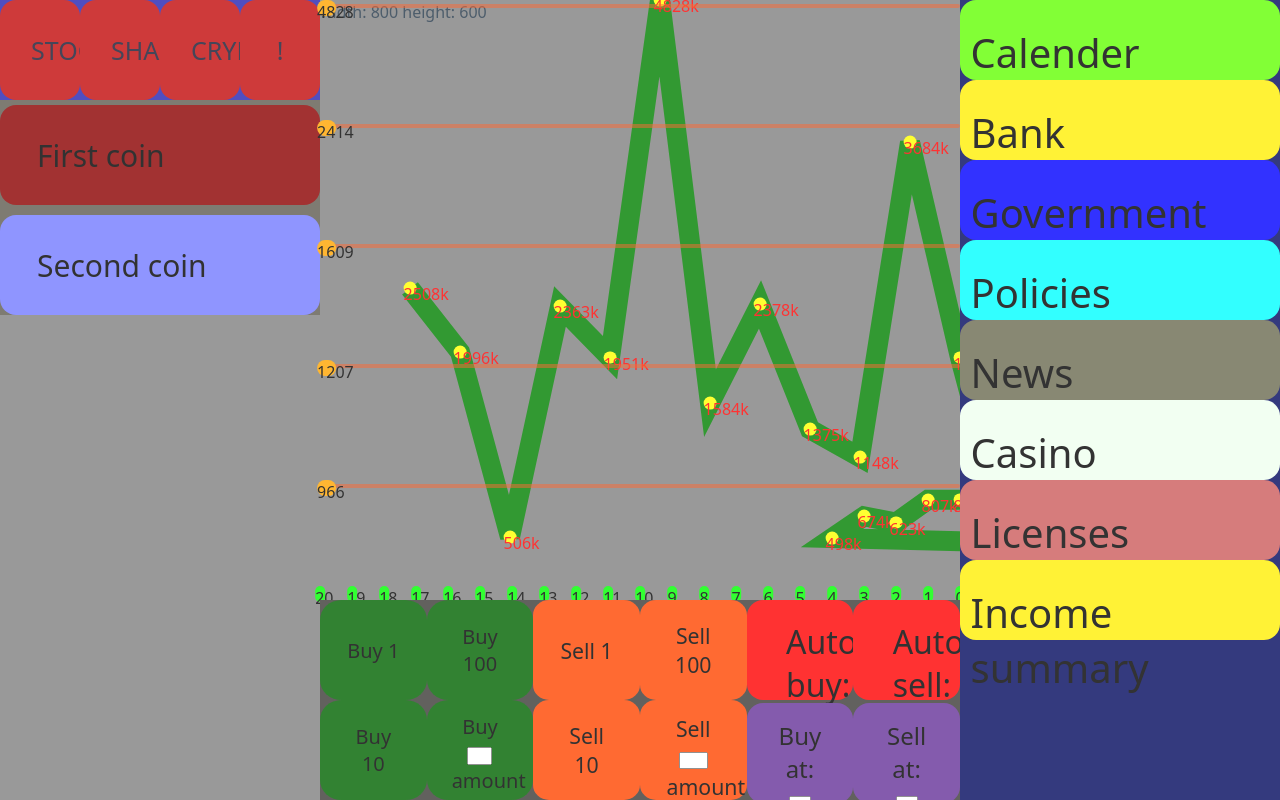
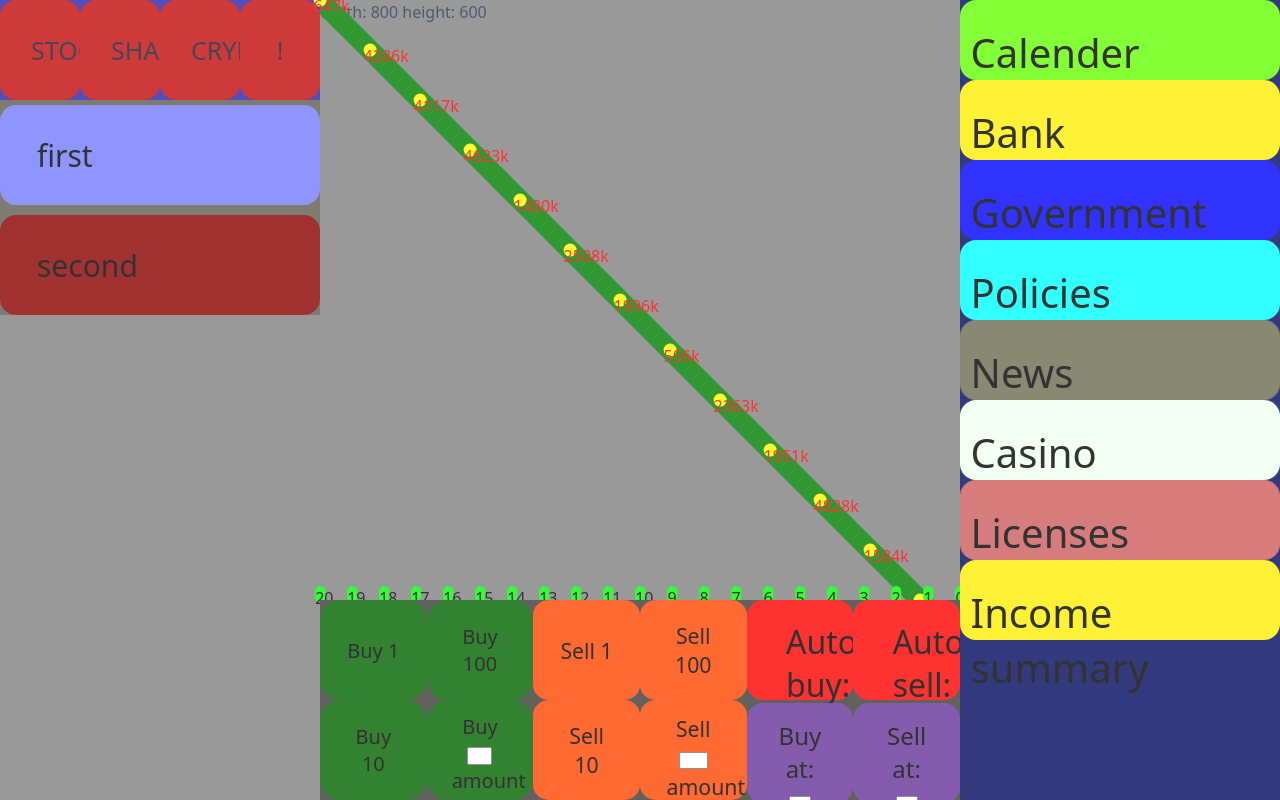
Before and after one commit to luddebudde/superb-transactions, a React (Vite) app: page / in a window 1280 px wide. Built offline with nearby package versions, Linux system fonts and the light colour scheme.

Commit message:
Worked on having multiple currencies at once

```diff
--- a/src/basic.tsx
+++ b/src/basic.tsx
@@ -15,7 +15,5 @@ export const convertPrefix: string = (value: number) => {
   // Fix so that 100s work as well
   const selectedPrefix = prefixes[Math.floor(stringified.length / 3)];
 
-  console.log(stringified, selectedPrefix);
-
   return stringified.concat(selectedPrefix);
 };
--- a/src/main.tsx
+++ b/src/main.tsx
@@ -1,40 +1,22 @@
-import { StrictMode } from "react";
+// import { StrictMode } from "react";
 import { createRoot } from "react-dom/client";
 import "./index.css";
 import { ScreenHandler } from "./react/ScreenHandler.tsx";
 
+export type Vec2 = {
+  x: number;
+  y: number;
+};
+
 const prepareGame = () => {
   createRoot(document.getElementById("root")!).render(
-    <StrictMode>
-      <ScreenHandler />
-    </StrictMode>,
+    // <StrictMode>
+    <ScreenHandler />,
+    // </StrictMode>,
   );
 };
 
 prepareGame();
-
-export type GraphPoint = {
-  id: number;
-  pos: {
-    x: number;
-    y: number;
-  };
-  scale: number;
-  value: number;
-  color: string;
-};
-
-const funCoin = {
-  id: "funCoin",
-  value: 5,
-  points: new Array(5),
-};
-
-funCoin.points.push(1);
-funCoin.points.push(1);
-
-console.log(funCoin);
-const coins = [funCoin];
 
 // const
 
--- a/src/react/currencySelection.tsx
+++ b/src/react/currencySelection.tsx
@@ -1,13 +1,98 @@
-import { useCurrency } from "./test.tsx";
+import { useEffect, useState } from "react";
+import { random } from "../basic.tsx";
+import { pointCount } from "./stockGraph.tsx";
+import { CurrencyContext, useCurrency } from "./test.tsx";
+import type { Vec2 } from "../main.tsx";
 
-export const currencies = [
-  { id: "firstCoin", label: "First coin", graph: {} },
-  { id: "secondCoin", label: "Second coin", graph: {} },
-];
+type Currency = {
+  id: number;
+  label: string;
+  pos: Vec2;
+  points: {
+    id: number;
+    pos: Vec2;
+    scale: number;
+    color: string;
+    value: number;
+  };
+  yValues: yValue;
+};
+
+type yValue = {
+  id: number;
+  pos: Vec2;
+  color: string;
+  value: number;
+  scale: number;
+};
+
+export const CurrencyProvider = ({ children }) => {
+  const [currencies, setCurrencies] = useState<Currency[]>([]);
+  const [selectedCurrency, setSelectedCurrency] = useState({
+    points: [],
+    yValues: [],
+  });
+  const [yValues, setYValues] = useState<yValue[]>([]);
+  const [points, setPoints] = useState(
+    Array.from({ length: pointCount }, (_, i) => ({
+      id: i,
+      pos: { x: 50 * i, y: 50 * i },
+      scale: 1,
+      color: "yellow",
+      value: random(0, 5000),
+    })),
+  );
+
+  const createCurrency = (label: string) => {
+    const newCurrency = {
+      id: label,
+      label,
+      points,
+      setPoints,
+      yValues,
+      setYValues,
+    };
+
+    setSelectedCurrency(newCurrency);
+    setCurrencies((prev) => [...prev, newCurrency]);
+  };
+
+  return (
+    <CurrencyContext.Provider
+      value={{
+        currencies,
+        createCurrency,
+        selectedCurrency,
+        setSelectedCurrency,
+      }}
+    >
+      {children}
+    </CurrencyContext.Provider>
+  );
+};
 
 export const CurrencySelection = () => {
   // const [selectedCurrency, setSelectedCurrency] = useState("firstCoin");
   const { selectedCurrency, setSelectedCurrency } = useCurrency();
+  const { currencies, createCurrency } = useCurrency();
+
+  useEffect(() => {
+    const initialCurrencies = ["first", "second"].map((label) => ({
+      id: label,
+      label,
+      points: Array.from({ length: pointCount }, (_, i) => ({
+        id: i,
+        pos: { x: 50 * i, y: 50 * i },
+        scale: 1,
+        color: "yellow",
+        value: random(0, 5000),
+      })),
+    }));
+
+    ["first", "second"].forEach((label) => {
+      createCurrency(label);
+    });
+  }, []);
 
   return (
     <div id={"stockSide"}>
@@ -34,9 +119,11 @@ export const CurrencySelection = () => {
           <button
             key={c.id}
             className={
-              "currencyButton " + (selectedCurrency === c.id ? "active" : "")
+              "currencyButton " + (selectedCurrency === c ? "active" : "")
             }
-            onClick={() => setSelectedCurrency(c.id)}
+            onClick={() => {
+              setSelectedCurrency(c);
+            }}
           >
             {c.label}
           </button>
--- a/src/react/mainScreen.tsx
+++ b/src/react/mainScreen.tsx
@@ -1,8 +1,7 @@
 import { useEffect, useRef, useState } from "react";
 import { StockGraph } from "./stockGraph.tsx";
 import { TransactionArea } from "./transactionArea.tsx";
-import { CurrencySelection } from "./currencySelection.tsx";
-import { CurrencyProvider } from "./test.tsx";
+import { CurrencyProvider, CurrencySelection } from "./currencySelection.tsx";
 
 export type Props = {
   setCurrentMenu: React.Dispatch<React.SetStateAction<"main" | "bank">>;
@@ -35,9 +34,9 @@ export const MainScreen = ({ setCurrentMenu }: Props) => {
           overflow: "hidden",
         }}
       >
-        <StockGraph></StockGraph>
         <CurrencyProvider>
           <CurrencySelection></CurrencySelection>
+          <StockGraph></StockGraph>
         </CurrencyProvider>
         {/*<div id={"stockSide"}>*/}
         {/*  <div id={"currencySelection"} className="currencySelectionBar">*/}
--- a/src/react/stockGraph.tsx
+++ b/src/react/stockGraph.tsx
@@ -1,26 +1,31 @@
 import { useEffect, useRef, useState } from "react";
 import { convertPrefix, random, world } from "../basic.tsx";
-import { currencies } from "./currencySelection.tsx";
+import { useCurrency } from "./test.tsx";
+
+export const pointCount = 21;
 
 export const StockGraph = () => {
-  const pointCount = 21;
-
   const graphRef = useRef<HTMLDivElement | null>(null);
   const [graphSize, setGraphSize] = useState({ width: 0, height: 0 });
-  const [points, setPoints] = useState(
-    Array.from({ length: pointCount }, (_, i) => ({
-      id: i,
-      pos: {
-        x: 50 * i,
-        y: 50 * i,
-      },
-      scale: 1,
-      color: "yellow",
-      value: random(0, 5000),
-    })),
-  );
+  // const [points, setPoints] = useState(
+  //   Array.from({ length: pointCount }, (_, i) => ({
+  //     id: i,
+  //     pos: {
+  //       x: 50 * i,
+  //       y: 50 * i,
+  //     },
+  //     scale: 1,
+  //     color: "yellow",
+  //     value: random(0, 5000),
+  //   })),
+  // );
   const [xValues, setXValues] = useState([]);
-  const [yValues, setYValues] = useState([]);
+  // const [yValues, setYValues] = useState([]);
+  const { currencies, setCurrencies } = useCurrency();
+  const { selectedCurrency } = useCurrency();
+
+  const selectedPoints = selectedCurrency.points ?? [];
+  const selectedYValues = selectedCurrency.yValues ?? [];
 
   useEffect(() => {
     const interval = setInterval(() => {
@@ -33,13 +38,15 @@ export const StockGraph = () => {
         height: rect.height,
       });
 
-      // Fix that maxValue is determined on the *existing* points, and not the last one which will be removed
-      const maxValue = Math.max(...points.map((p) => p.value));
+      setCurrencies(() => {
+        currencies.forEach((currency) => {
+          const maxValue = Math.max(...currency.points.map((p) => p.value));
 
-      setPoints((prevPoints) => {
+          currency.setPoints((prevPoints) => {
             const spacing = rect.width / (pointCount - 1);
 
-        const previousValue: number = prevPoints[prevPoints.length - 1].value;
+            const previousValue: number =
+              prevPoints[prevPoints.length - 1].value;
             const newValue = previousValue * random(0.6, 1.4, false);
 
             const newPoints = prevPoints.slice(1).map((p, i) => ({
@@ -55,24 +62,26 @@ export const StockGraph = () => {
             }));
 
             // Make maxValue dependent on the y-position formula even here
-        newPoints.push({
-          id: pointCount - 1,
-          pos: {
-            x: rect.width,
-            y:
-              rect.height -
-              rect.height * (newValue / Math.max(newValue, maxValue)),
-          },
-          scale: 1,
-          color: "yellow",
-          value: newValue,
-        });
+            // newPoints.push({
+            //   id: pointCount - 1,
+            //   pos: {
+            //     x: rect.width,
+            //     y:
+            //       rect.height -
+            //       rect.height * (newValue / Math.max(newValue, maxValue)),
+            //   },
+            //   scale: 1,
+            //   color: "yellow",
+            //   value: newValue,
+            // });
 
             return newPoints;
           });
 
+          // console.log(currency.points[1].value);
+
           // Replace points.map with the actual array of points, so that the value on the x-axis is dynamic
-      setYValues(() => {
+          currency.setYValues(() => {
             const spacing = rect.height / 5;
             return Array.from({ length: 5 }, (_, i) => ({
               id: i,
@@ -85,9 +94,13 @@ export const StockGraph = () => {
               value: maxValue / (i + 1),
             }));
           });
+        });
+      });
+
+      // Fix that maxValue is determined on the *existing* points, and not the last one which will be removed
     }, 1000);
     return () => clearInterval(interval);
-  }, [graphSize]);
+  }, [graphSize, selectedCurrency, currencies]);
 
   useEffect(() => {
     // const interval = setInterval(() => {
@@ -116,7 +129,11 @@ export const StockGraph = () => {
     });
   }, []);
 
-  const linePoints = points.map((p) => `${p.pos.x},${p.pos.y}`).join(" ");
+  const linePoints = selectedPoints
+    .map((p) => `${p.pos.x},${p.pos.y}`)
+    .join(" ");
+
+  console.log(selectedCurrency);
 
   return (
     <div
@@ -141,7 +158,7 @@ export const StockGraph = () => {
           strokeWidth={20}
         />
       </svg>
-      {points.map((p) => (
+      {selectedPoints.map((p) => (
         <div
           key={p.id}
           style={{
@@ -176,7 +193,7 @@ export const StockGraph = () => {
           {p.id}
         </div>
       ))}
-      {yValues.map((p) => (
+      {selectedYValues.map((p) => (
         <div>
           <div
             key={p.id + 150}
--- a/src/react/test.tsx
+++ b/src/react/test.tsx
@@ -1,20 +1,6 @@
-import { createContext, useContext, useState } from "react";
+import { createContext, useContext } from "react";
 
-// 1. Skapa context
-const CurrencyContext = createContext(null);
-
-// 2. Provider (håller state)
-export const CurrencyProvider = ({ children }) => {
-  const [selectedCurrency, setSelectedCurrency] = useState("firstCoin");
-
-  return (
-    <CurrencyContext.Provider value={{ selectedCurrency, setSelectedCurrency }}>
-      {children}
-    </CurrencyContext.Provider>
-  );
-};
-
-// 3. Custom hook (valfri men clean)
+export const CurrencyContext = createContext(null);
 export const useCurrency = () => {
   const context = useContext(CurrencyContext);
 
```
Lines whose indentation alone changed are shown as unchanged.
